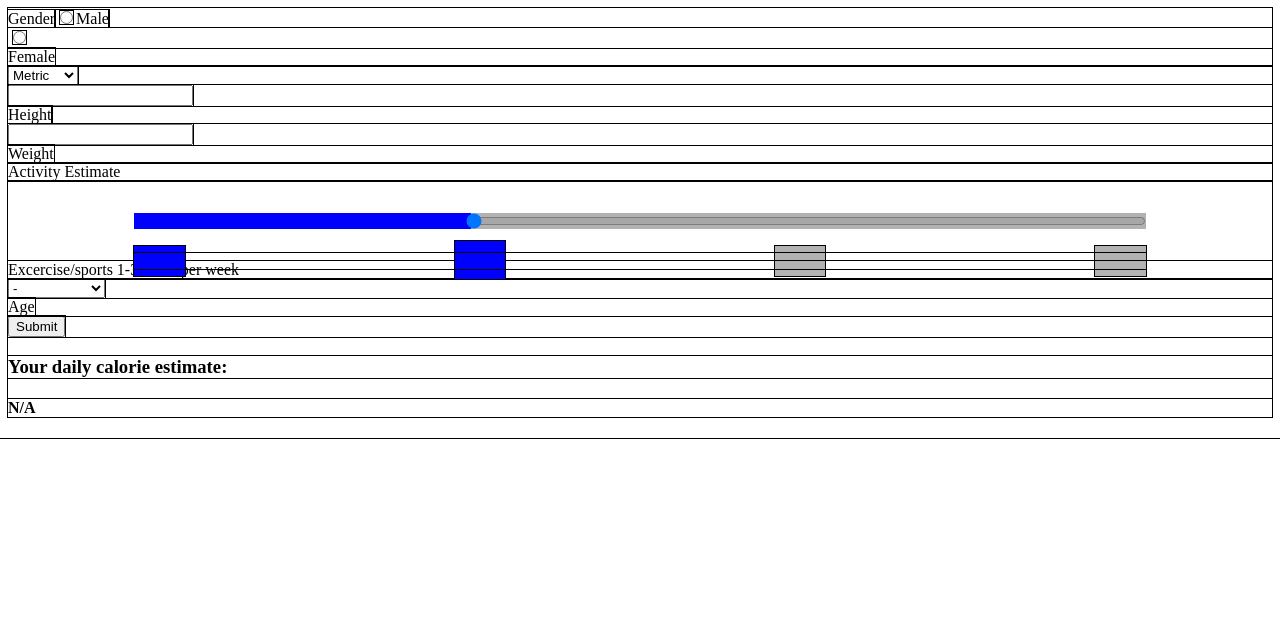
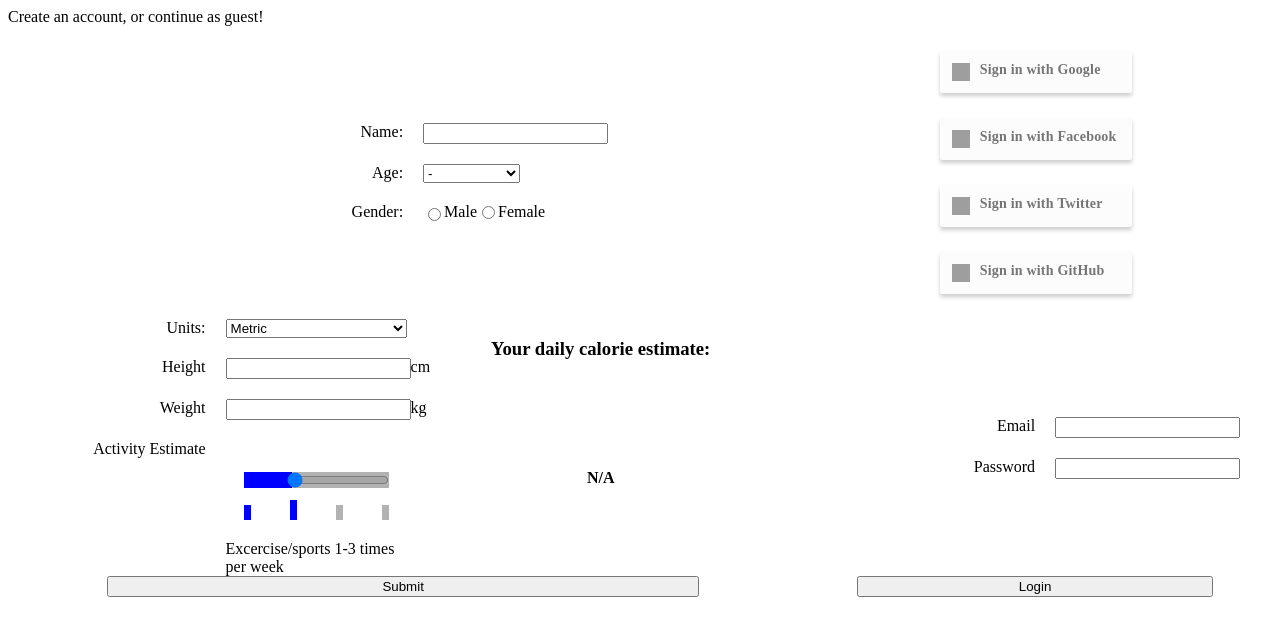
Before and after one commit to pmarshall111/food-for-health, a React app: page / in a window 1280 px wide. Built offline with nearby package versions, Linux system fonts and the light colour scheme; grey boxes are pictures that could not be loaded.

Commit message:
first option form layout

```diff
--- a/src/components/UserVitals.js
+++ b/src/components/UserVitals.js
@@ -1,7 +1,6 @@
 import React, { Component } from "react";
 
 import UserVitalsForm from "./forms/UserVitalsForm";
-import CalorieEstimate from "./CalorieEstimate";
 
 class UserVitals extends Component {
   onSubmit(vals) {
@@ -10,8 +9,8 @@ class UserVitals extends Component {
   render() {
     return (
       <div>
+        <div>Create an account, or continue as guest!</div>
         <UserVitalsForm onSubmit={this.onSubmit} />
-        <CalorieEstimate />
       </div>
     );
   }
--- a/src/components/forms/ActivityEstimate.js
+++ b/src/components/forms/ActivityEstimate.js
@@ -91,7 +91,6 @@ class ActivityEstimate extends Component {
 
     return (
       <div className="activity-container">
-        <label>Activity Estimate</label>
         <div className="activity-input-container">
           <Field
             name="activity estimate"
@@ -103,8 +102,6 @@ class ActivityEstimate extends Component {
           />
           <div className="activity-ticks-container">{ticks}</div>
         </div>
-
-        <div className="activity-info" />
       </div>
     );
   }
--- a/src/components/forms/AgeEntry.js
+++ b/src/components/forms/AgeEntry.js
@@ -37,14 +37,7 @@ const AgeEntry = props => {
     </option>
   );
 
-  return (
-    <div>
-      <label>
-        <Field name="age" component={renderSelectField} options={ages} />
-        Age
-      </label>
-    </div>
-  );
+  return <Field name="age" component={renderSelectField} options={ages} />;
 };
 
 export default AgeEntry;
--- /dev/null
+++ b/src/components/forms/AuthSignin.js
@@ -0,0 +1,35 @@
+import React from "react";
+
+import OauthButton from "../oauthButtons/OauthButton";
+
+import "../../css/oauthButtons/generalStyles.css";
+import "../../css/oauthButtons/Google.css";
+
+//idea that instead of each having buttons, we could just have a component that's like a slideshow,
+//then the as the user hovers over each icon, it will change a button underneath to be the button for
+//whatever logo they're hovering over. need to click to change logo.
+
+const AuthSignin = props => {
+  return (
+    <div>
+      <OauthButton
+        logo="https://upload.wikimedia.org/wikipedia/commons/5/53/Google_%22G%22_Logo.svg"
+        company="Google"
+      />
+      <OauthButton
+        logo="https://upload.wikimedia.org/wikipedia/commons/c/c2/F_icon.svg"
+        company="Facebook"
+      />
+      <OauthButton
+        logo="https://upload.wikimedia.org/wikipedia/sco/9/9f/Twitter_bird_logo_2012.svg"
+        company="Twitter"
+      />
+      <OauthButton
+        logo="https://upload.wikimedia.org/wikipedia/commons/9/91/Octicons-mark-github.svg"
+        company="GitHub"
+      />
+    </div>
+  );
+};
+
+export default AuthSignin;
--- a/src/components/CalorieEstimate.js
+++ b/src/components/forms/CalorieEstimate.js
@@ -1,14 +1,16 @@
-import React, { Component } from "react";
+import React, { Component, Fragment } from "react";
 import { connect } from "react-redux";
 import { getFormValues } from "redux-form";
 
 import {
   maleFormulas,
   femaleFormulas
-} from "../helpers/calorieEstimateFormulas";
-import { fromFeetToMeters } from "../helpers/convertions/height";
-import { fromStonesToKg } from "../helpers/convertions/weight";
-import calcBMI from "../helpers/bmiCalculator";
+} from "../../helpers/calorieEstimateFormulas";
+import { fromFeetToMeters } from "../../helpers/convertions/height";
+import { fromStonesToKg } from "../../helpers/convertions/weight";
+import calcBMI from "../../helpers/bmiCalculator";
+
+import "../../css/CalorieEstimate.css";
 
 //need to import form state
 
@@ -25,10 +27,10 @@ class CalorieEstimate extends Component {
   render() {
     this.updateCalorieFigure();
     return (
-      <div>
+      <Fragment>
         <h3>Your daily calorie estimate:</h3>
         <h4>{this.kCalPerDay || "N/A"}</h4>
-      </div>
+      </Fragment>
     );
   }
 
--- a/src/components/forms/GenderEntry.js
+++ b/src/components/forms/GenderEntry.js
@@ -3,23 +3,27 @@ import { Field } from "redux-form";
 
 import renderInputField from "./helpers/renderInputField";
 
+import "../../css/GenderEntry.css";
+
 const GenderEntry = props => {
   return (
-    <div>
-      <label>Gender</label>
-      <label>
-        <Field name="gender" component="input" type="radio" value="male" />
-        Male
-      </label>
-      <label>
+    <div className="gender-entry">
+      <Field
+        name="gender"
+        component="input"
+        type="radio"
+        value="male"
+        id="male"
+      />
+      <label htmlFor="male">Male</label>
       <Field
         name="gender"
         component={renderInputField}
         type="radio"
         value="female"
+        id="female"
       />
-        Female
-      </label>
+      <label htmlFor="female">Female</label>
     </div>
   );
 };
--- a/src/components/forms/HeightAndWeightSwitcher.js
+++ b/src/components/forms/HeightAndWeightSwitcher.js
@@ -1,64 +1,94 @@
-import React from "react";
+import React, { Fragment } from "react";
 import { Field, reduxForm } from "redux-form";
 
 import renderInputField from "./helpers/renderInputField";
 
+import "../../css/HeightAndWeightSwitcher.css";
+
 const HeightAndWeightSwitcher = props => {
-  const { measurementSystem, metricFieldNames, imperialFieldNames } = props;
+  const {
+    measurementSystem,
+    metricFieldNames,
+    imperialFieldNames,
+    measurementChange
+  } = props;
 
   let heightAndWeight;
 
   if (measurementSystem == "metric") {
     heightAndWeight = (
-      <div>
-        <label>
+      <Fragment>
+        <label>Height</label>
+        <div>
           <Field
             name={metricFieldNames[0]}
             component={renderInputField}
             type="number"
-          />Height
-        </label>
-        <label>
+          />
+          <label>cm</label>
+        </div>
+        <label>Weight</label>
+        <div>
           <Field
             name={metricFieldNames[1]}
             component={renderInputField}
             type="number"
-          />Weight
-        </label>
-      </div>
+          />
+          <label>kg</label>
+        </div>
+      </Fragment>
     );
   } else {
     heightAndWeight = (
-      <div>
-        <label>
+      <Fragment>
+        <label>Height</label>
+        <div>
           <Field
             name={imperialFieldNames[0]}
             component={renderInputField}
             type="number"
           />
+          <label>Ft</label>
           <Field
             name={imperialFieldNames[1]}
             component={renderInputField}
             type="number"
-          />Height
-        </label>
-        <label>
+          />
+          <label>Inches</label>
+        </div>
+        <label>Weight</label>
+        <div>
           <Field
             name={imperialFieldNames[2]}
             component={renderInputField}
             type="number"
           />
+          <label>St</label>
           <Field
             name={imperialFieldNames[3]}
             component={renderInputField}
             type="number"
-          />Weight
-        </label>
-      </div>
+          />
+          <label>lbs</label>
+        </div>
+      </Fragment>
     );
   }
 
-  return heightAndWeight;
+  return (
+    <Fragment>
+      <label>Units:</label>
+      <Field
+        name="measurement system"
+        component="select"
+        onChange={measurementChange}
+      >
+        <option value="metric">Metric</option>
+        <option value="imperial">Imperial</option>
+      </Field>
+      {heightAndWeight}
+    </Fragment>
+  );
 };
 
 export default HeightAndWeightSwitcher;
--- /dev/null
+++ b/src/components/forms/NameEntry.js
@@ -0,0 +1,17 @@
+import React from "react";
+import { Field } from "redux-form";
+
+import renderInputField from "./helpers/renderInputField";
+
+const NameEntry = props => {
+  return (
+    <div>
+      <label>
+        <Field name="name" component={renderInputField} type="text" />
+        Name
+      </label>
+    </div>
+  );
+};
+
+export default NameEntry;
--- /dev/null
+++ b/src/components/forms/UserManualSignIn.js
@@ -0,0 +1,27 @@
+import React from "react";
+import { Field } from "redux-form";
+
+import renderInputField from "./helpers/renderInputField";
+
+const UserManualSignIn = props => {
+  return (
+    <div className="halved-form-section">
+      <label htmlFor="email">Email</label>
+      <Field
+        name="email"
+        component={renderInputField}
+        type="email"
+        id="email"
+      />
+      <label htmlFor="pass">Password</label>
+      <Field
+        name="password"
+        component={renderInputField}
+        type="password"
+        id="pass"
+      />
+    </div>
+  );
+};
+
+export default UserManualSignIn;
--- a/src/components/forms/UserVitalsForm.js
+++ b/src/components/forms/UserVitalsForm.js
@@ -5,6 +5,11 @@ import HeightAndWeightSwitcher from "./HeightAndWeightSwitcher";
 import AgeEntry from "./AgeEntry";
 import GenderEntry from "./GenderEntry";
 import ActivityEstimate from "./ActivityEstimate";
+import NameEntry from "./NameEntry";
+import CalorieEstimate from "./CalorieEstimate";
+
+import UserManualSignIn from "./UserManualSignIn";
+import AuthSignin from "./AuthSignin";
 
 //use these components if we want to display error messages
 import renderInputField from "./helpers/renderInputField";
@@ -17,6 +22,8 @@ import {
   fromStonesToKg,
   fromKgToStones
 } from "../../helpers/convertions/weight";
+
+import "../../css/UserVitalsForm.css";
 
 //up here because we need to use it in validate function
 const imperialFieldNames = [
@@ -33,53 +40,61 @@ class ContactForm extends Component {
     this.state = {
       measurementSystem: "metric"
     };
+    this.measurementChange = this.measurementChange.bind(this);
   }
 
   render() {
     const { handleSubmit } = this.props;
     const { measurementSystem } = this.state;
 
-    // return (
-    //   <form>
-    //     <div style={{ width: "300px", height: "400px" }}>
-    //       <ActivityEstimate
-    //         initialValue={this.props.initialValues["activity estimate"]}
-    //       />
-    //     </div>
-    //   </form>
-    // );
+    //NOTE: we want to have both sides of sign up and login mirroring eachother
+    //so we need to have both login and signup parts within the same form -
+    //so display:grid will affect both.
 
     return (
-      <form onSubmit={handleSubmit}>
-        <div>
-          <GenderEntry />
-
-          <div>
-            <Field
-              name="measurement system"
-              component="select"
-              onChange={e => this.measurementChange(e)}
-            >
-              <option value="metric">Metric</option>
-              <option value="imperial">Imperial</option>
-            </Field>
+      <form onSubmit={handleSubmit} className="user-vitals-form">
+        <div className="general">
+          <div className=" halved-form-section">
+            <label>Name:</label>
+            <Field name="name" component={renderInputField} type="text" />
+            <label>Age:</label>
+            <AgeEntry />
+            <label>Gender:</label>
+            <GenderEntry />
+          </div>
+        </div>
+        <div className="calorie-estimate">
+          <div className="height-weight-switcher">
             <HeightAndWeightSwitcher
               measurementSystem={measurementSystem}
               imperialFieldNames={imperialFieldNames}
               metricFieldNames={metricFieldNames}
+              measurementChange={e => this.measurementChange(e)}
             />
+
+            <label>Activity Estimate</label>
+            <ActivityEstimate
+              initialValue={this.props.initialValues["activity estimate"]}
+            />
+
+            <div className="activity-info" />
+          </div>
+          <div className="estimate">
+            <CalorieEstimate />
           </div>
         </div>
-
-        <div>
-          <ActivityEstimate
-            initialValue={this.props.initialValues["activity estimate"]}
-          />
+        <div className="signup-submit">
+          <button type="submit">Submit</button>
         </div>
-
-        <AgeEntry />
-
-        <button type="submit">Submit</button>
+        <div className="auth-signin">
+          <AuthSignin />
+        </div>
+        <div className="manual-signin">
+          <UserManualSignIn />
+        </div>
+        <div className="signin-submit">
+          <button type="submit">Login</button>
+        </div>
       </form>
     );
   }
@@ -87,9 +102,21 @@ class ContactForm extends Component {
   measurementChange(e) {
     let newSystem = e.target.value;
 
-    let currentVals = Array.from(e.target.nextSibling.children).map(x => {
-      return Array.from(x.children[0].children[1].children).map(y => y.value);
-    });
+    // console.dir(e.target);
+
+    //potentially brittle code here. would be easier to hook component directly into redux state, but apparently
+    //this can seriously impact performance.
+    let currentVals = Array.from(e.target.nextSibling.children)
+      .filter(x => {
+        return x.nodeName == "DIV";
+      })
+      .map(x => Array.from(x.children).map(x => x.value));
+
+    if (currentVals.length == 4)
+      currentVals = [
+        [currentVals[0], currentVals[1]],
+        [currentVals[2], currentVals[3]]
+      ];
 
     let convertedValues = currentVals
       .map((z, idx) => {
@@ -113,6 +140,8 @@ class ContactForm extends Component {
         measurement
       );
     });
+
+    console.log({ convertedValues, currentVals, newSystem });
 
     //resetting hidden vals so that when we come to calc the calories, we know which measuremnt system has the updated values
     currentVals.forEach((measurement, idx) => {
--- a/src/components/forms/helpers/renderInputField.js
+++ b/src/components/forms/helpers/renderInputField.js
@@ -1,19 +1,18 @@
 import React from "react";
+
+//warning: changing this component structure may cause height/weight converter to break
 
 const renderInputField = ({
   input,
   label,
   type,
-  meta: { touched, error, warning }
+  meta: { touched, error, warning },
+  id
 }) => (
   <div>
-    <label>{label}</label>
-    <div>
-      <input {...input} placeholder={label} type={type} />
-      {touched &&
-        ((error && <span>{error}</span>) ||
-          (warning && <span>{warning}</span>))}
-    </div>
+    <input {...input} placeholder={label} type={type} id={id} />
+    {touched &&
+      ((error && <span>{error}</span>) || (warning && <span>{warning}</span>))}
   </div>
 );
 
--- /dev/null
+++ b/src/components/oauthButtons/OauthButton.js
@@ -0,0 +1,18 @@
+import React from "react";
+
+const OauthButton = props => {
+  const { logo, company } = props;
+
+  return (
+    <div className="auth-btn google-btn">
+      <div className="auth-icon-wrapper">
+        <img className="auth-icon-svg" src={logo} />
+      </div>
+      <p className="btn-text">
+        <b>Sign in with {company}</b>
+      </p>
+    </div>
+  );
+};
+
+export default OauthButton;
--- a/src/css/ActivityEstimate.css
+++ b/src/css/ActivityEstimate.css
@@ -1,6 +1,6 @@
-* {
+/* * {
   outline: 1px solid black;
-}
+} */
 
 :root {
   --input-width: 80%;
@@ -56,3 +56,7 @@ input[type="range"] {
   height: calc(30% + 10px);
   min-height: 40px;
 }
+
+.activity-info {
+  grid-column: 2;
+}
--- /dev/null
+++ b/src/css/CalorieEstimate.css
@@ -0,0 +1,7 @@
+.estimate {
+  height: 100%;
+  width: 100%;
+  display: grid;
+  grid-template-rows: 50% 50%;
+  text-align: center;
+}
--- /dev/null
+++ b/src/css/GenderEntry.css
@@ -0,0 +1,7 @@
+.gender-entry {
+  display: flex;
+}
+
+/* .gender-entry * {
+  flex: 0;
+} */
--- /dev/null
+++ b/src/css/HeightAndWeightSwitcher.css
@@ -0,0 +1,18 @@
+.height-weight-switcher {
+  display: grid;
+  grid-template-columns: 50% 50%;
+  grid-gap: 20px;
+}
+
+.height-weight-switcher > label {
+  grid-column: 1;
+  text-align: right;
+}
+
+.height-weight-switcher > div {
+  display: flex;
+}
+
+.height-weight-switcher > div input {
+  flex: 1;
+}
--- /dev/null
+++ b/src/css/UserVitalsForm.css
@@ -0,0 +1,71 @@
+.user-vitals-form {
+  display: grid;
+  grid-template-columns: auto auto;
+  grid-template-areas:
+    "general auth-signin"
+    "calorie-estimate manual-signin"
+    "signup-sumbit signin-submit";
+}
+
+/* Grid overall styles */
+
+.general {
+  grid-area: general;
+}
+
+.calorie-estimate {
+  grid-area: calorie-estimate;
+  display: grid;
+  place-items: center;
+  grid-template-columns: 50% 50%;
+}
+
+.estimate {
+  grid-area: 1 / 2 / 2 / 2;
+}
+
+.signup-sumbit {
+  grid-area: signup-submit;
+}
+
+.auth-signin {
+  grid-area: auth-signin;
+}
+
+.manual-signin {
+  grid-area: manual-signin;
+}
+
+.signin-sumbit {
+  grid-area: signin-submit;
+}
+
+.halved-form-section {
+  display: grid;
+  grid-template-columns: 50% 50%;
+  grid-gap: 20px;
+}
+
+.halved-form-section label {
+  grid-column: 1;
+  text-align: right;
+}
+
+/* individual styles */
+
+.general,
+.manual-signin,
+.auth-signin {
+  display: grid;
+  place-items: center;
+}
+
+.signup-submit,
+.signin-submit {
+  text-align: center;
+}
+
+.signup-submit button,
+.signin-submit button {
+  width: 75%;
+}
--- /dev/null
+++ b/src/css/oauthButtons/Google.css
@@ -0,0 +1,7 @@
+.google-btn {
+  background-color: #fcfcfc;
+}
+
+.google-btn:active {
+  background: #f8f8f8;
+}
--- /dev/null
+++ b/src/css/oauthButtons/generalStyles.css
@@ -0,0 +1,51 @@
+.auth-btn {
+  margin: 25px;
+  width: 80%;
+  min-width: 184px;
+  height: 42px;
+  border-radius: 2px;
+  box-shadow: 0 3px 4px 0 rgba(0, 0, 0, 0.2);
+  cursor: pointer;
+  cursor: hand;
+  align-self: center;
+  user-select: none;
+  transition: all 400ms ease 0s;
+  display: flex;
+}
+
+.auth-btn .auth-icon-wrapper {
+  position: absolute;
+  margin-top: 1px;
+  margin-left: 1px;
+  width: 40px;
+  height: 40px;
+  border-radius: 2px;
+  user-select: none;
+}
+.auth-btn .auth-icon-svg {
+  position: absolute;
+  margin-top: 11px;
+  margin-left: 11px;
+  width: 18px;
+  height: 18px;
+  user-select: none;
+}
+.auth-btn .btn-text {
+  float: right;
+  margin: 11px 14px 40px 40px;
+  color: #757575;
+  font-size: 14px;
+  letter-spacing: 0.2px;
+  /* font-family: Roboto; */
+  user-select: none;
+}
+
+.auth-btn:hover {
+  box-shadow: 0 3px 8px rgba(117, 117, 117, 0.5);
+  user-select: none;
+}
+.auth-btn:active {
+  box-shadow: 0 1px 1px #757575;
+  color: #fff;
+  user-select: none;
+}
```
Lines whose indentation alone changed are shown as unchanged.
